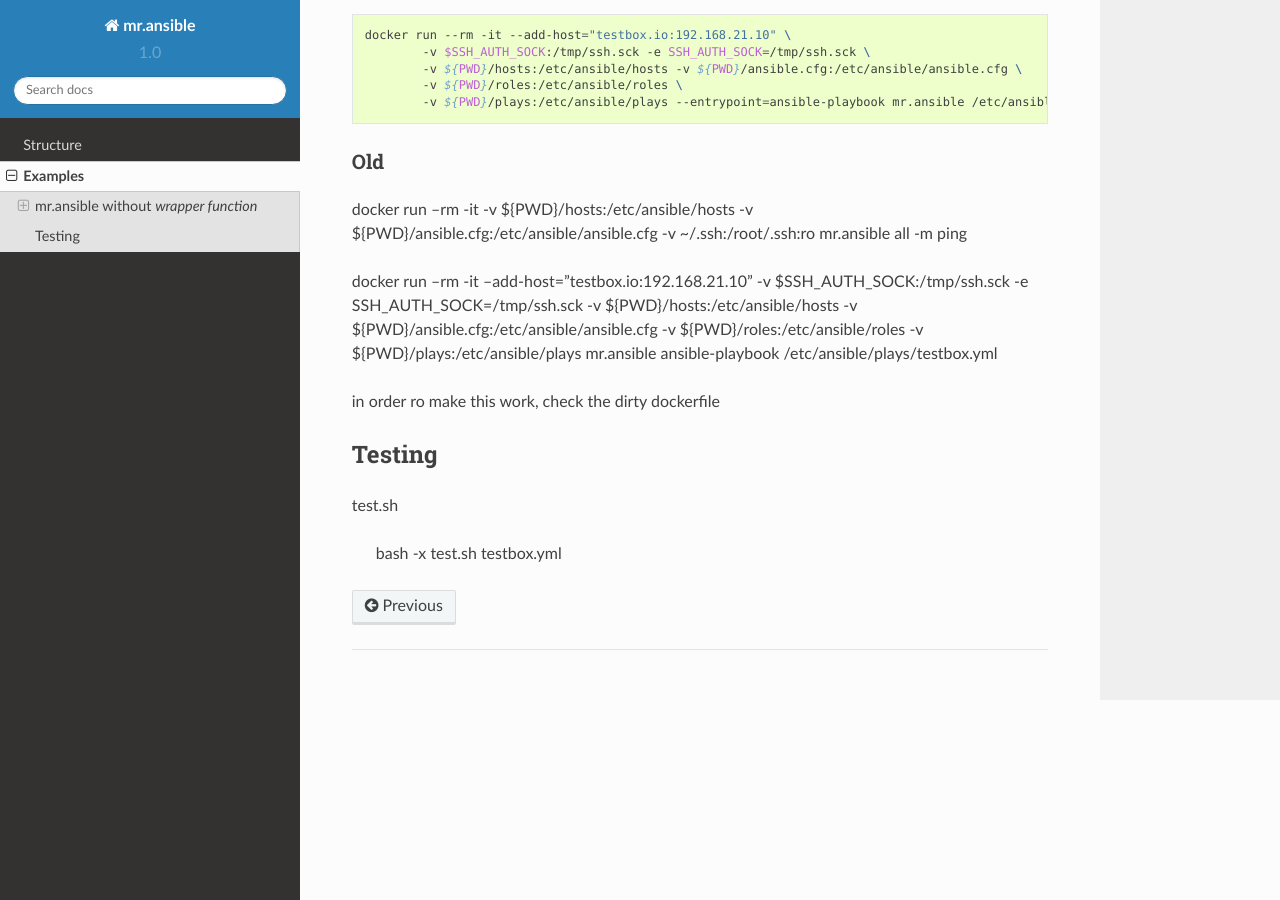
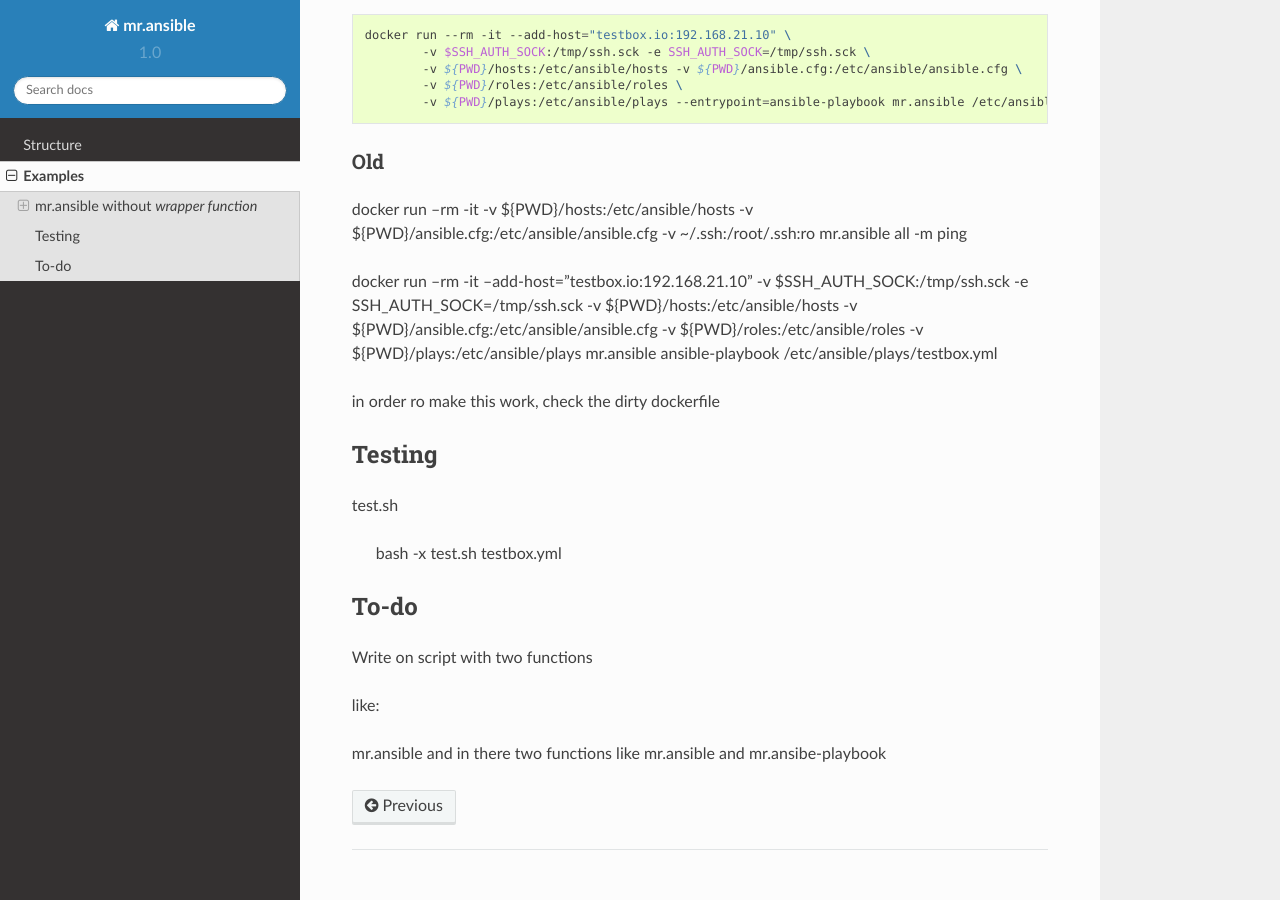
Before and after one commit to tiramisusolutions/dockerfiles, a Sphinx documentation site: the page built from mr.ansible/docs/examples.rst, in a window 1280 px wide and 900 px high, scrolled down 588 px. Built offline with Sphinx 7.4.7 and the Read the Docs theme 2.0.0, drawn with Linux system fonts in a browser that asks for light colours.

Commit message:
Add: To-do

```diff
--- a/mr.ansible/docs/examples.rst
+++ b/mr.ansible/docs/examples.rst
@@ -46,3 +46,12 @@
 test.sh
 
 	bash -x test.sh testbox.yml
+
+To-do
+=====
+
+Write on script with two functions
+
+like:
+
+mr.ansible and in there two functions like mr.ansible and mr.ansibe-playbook
```
